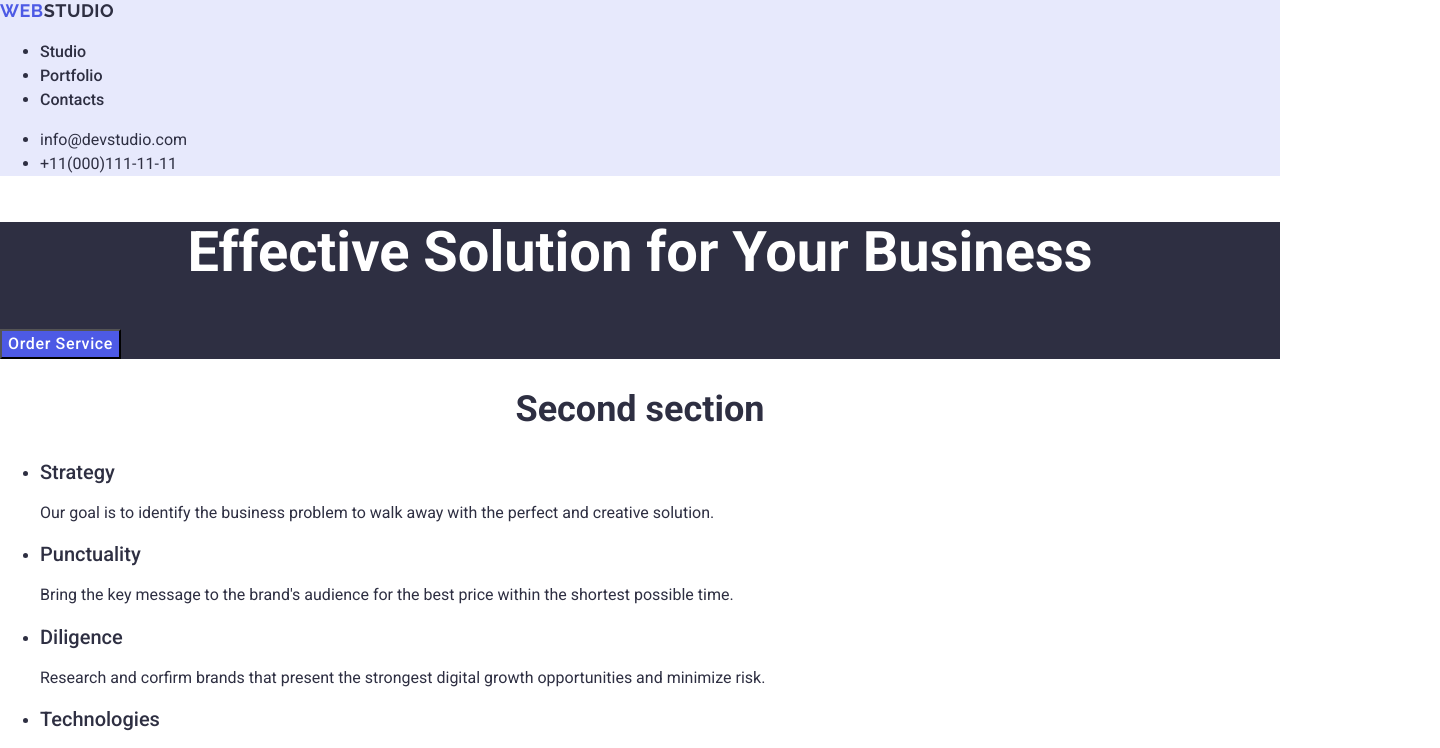
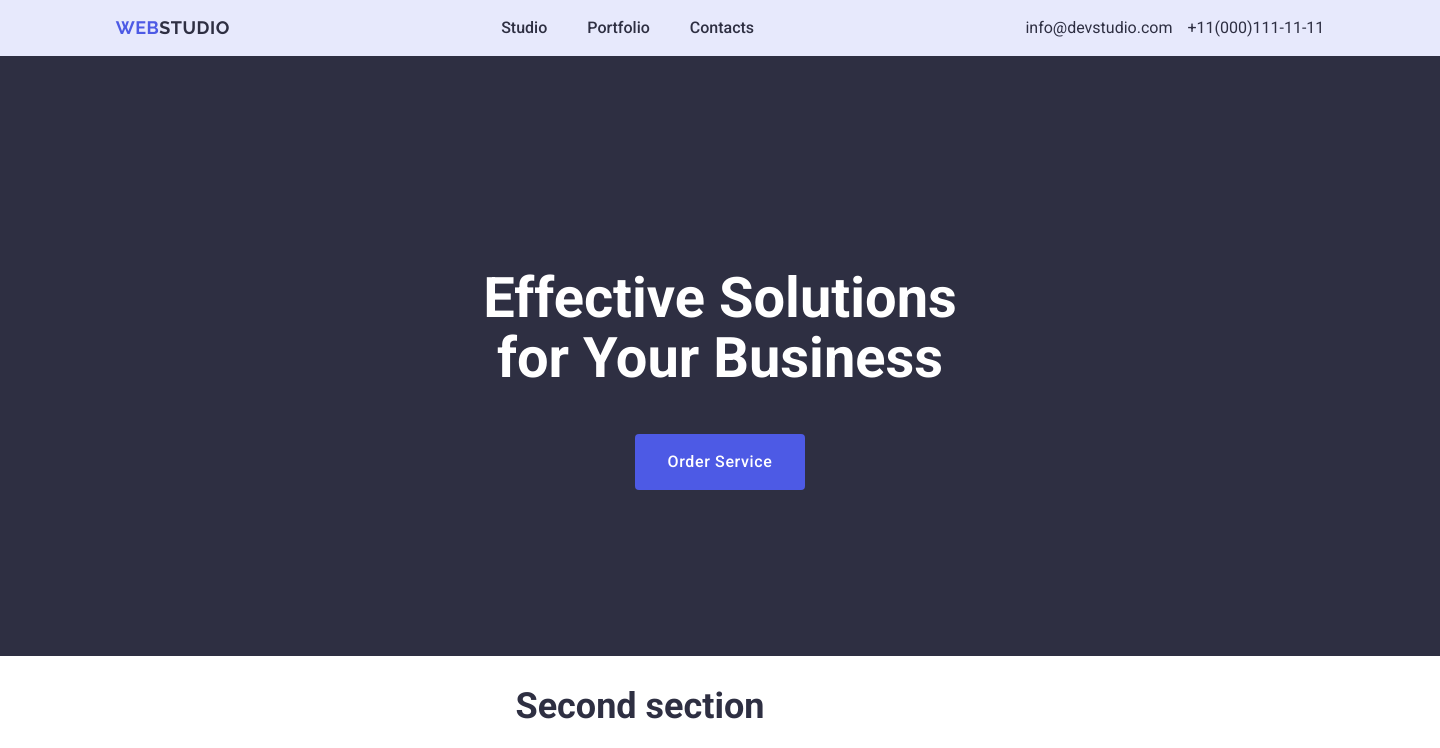
Before and after one commit to zwkacperprogrammer/goit-markup-hw-03, a plain HTML site: page index.html in a window 1280 px wide. Shown: the top 748 px of the page, 1440 px wide, since content can reach past the window. Drawn offline with nearby package versions, Linux system fonts and the light colour scheme.

Commit message:
First try, finish on second section

```diff
--- a/css/styles.css
+++ b/css/styles.css
@@ -1,4 +1,5 @@
 body {
+  list-style-type: none;
   font-family: "roboto", "raleway", sans-serif;
   color: #2e2f42;
   background-color: #ffffff;
@@ -17,6 +18,9 @@ a {
   text-decoration: none;
   color: #2e2f42;
   font-style: normal;
+}
+li {
+  list-style-type: none;
 }
 
 a:focus,
@@ -37,12 +41,30 @@ button:hover {
   background-color: goldenrod;
 }
 header {
+  width: 1440px;
   background-color: #e7e9fc;
   line-height: 24px;
 }
 .our-motto {
+  display: flex;
+  flex-direction: column;
+  justify-content: center;
+  align-items: center;
+  box-sizing: border-box;
+  width: 1440px;
+  height: 600px;
   background-color: #2e2f42;
   color: #ffffff;
+}
+.motto {
+  word-wrap: break-word;
+  max-width: 496px;
+}
+.button-under-motto {
+  border-radius: 4px;
+  border: 0;
+  padding: 16px 32px;
+  gap: 10px;
 }
 .our-team {
   background-color: #f4f4fd;
@@ -67,6 +89,8 @@ footer {
   color: #f4f4fd;
 }
 .nav-header {
+  display: flex;
+  gap: 40px;
   font-weight: 500;
 }
 h1 {
@@ -86,3 +110,19 @@ h2 {
   font-size: 36px;
   font-weight: 700;
 }
+.header {
+  display: flex;
+  align-items: center;
+  justify-content: space-around;
+}
+
+.address-contanct ul {
+  display: flex;
+  gap: 15px;
+}
+.list-our-guarantee {
+  display: flex;
+  justify-content: space-between;
+  width: 1128px;
+  height: 104px;
+}
--- a/index.html
+++ b/index.html
@@ -17,54 +17,58 @@
     <link rel="stylesheet" href="./css/styles.css" />
   </head>
   <body>
-    <header>
+    <header class="header">
       <a class="logo" href="/index.html"
         ><span class="first-part-of-logo-up">WEB</span
         ><span class="second-part-of-logo-up">STUDIO</span></a
       >
       <nav>
         <ul class="nav-header">
-          <li>Studio</li>
-          <li>Portfolio</li>
-          <li>Contacts</li>
+          <li><a href="">Studio</a></li>
+          <li><a href="">Portfolio</a></li>
+          <li><a href="">Contacts</a></li>
         </ul>
       </nav>
-      <address>
+      <address class="address-contanct">
         <ul>
-          <li><a href="mailto:info@devstudio.com">info@devstudio.com</a></li>
-          <li><a href="tel:+11(000)111-11-11">+11(000)111-11-11</a></li>
+          <li>
+            <a href="mailto:info@devstudio.com">info@devstudio.com</a>
+          </li>
+          <li>
+            <a href="tel:+11(000)111-11-11">+11(000)111-11-11</a>
+          </li>
         </ul>
       </address>
     </header>
     <main>
       <section class="our-motto">
-        <h1>Effective Solution for Your Business</h1>
-        <button type="button">Order Service</button>
+        <h1 class="motto">Effective Solutions for Your Business</h1>
+        <button class="button-under-motto" type="button">Order Service</button>
       </section>
       <h2>Second section</h2>
-      <section>
-        <ul>
-          <li>
+      <section class="guarantee">
+        <ul class="list-our-guarantee">
+          <li class="item-our-guarantee">
             <h3>Strategy</h3>
             <p>
               Our goal is to identify the business problem to walk away with the
               perfect and creative solution.
             </p>
           </li>
-          <li>
+          <li class="item-our-guarantee">
             <h3>Punctuality</h3>
             <p>
               Bring the key message to the brand's audience for the best price
               within the shortest possible time.
             </p>
-          </li>
+          </li class="item-our-guarantee">
           <li>
             <h3>Diligence</h3>
             <p>
               Research and corfirm brands that present the strongest digital
               growth opportunities and minimize risk.
             </p>
-          </li>
+          </li class="item-our-guarantee">
           <li>
             <h3>Technologies</h3>
             <p>
```
